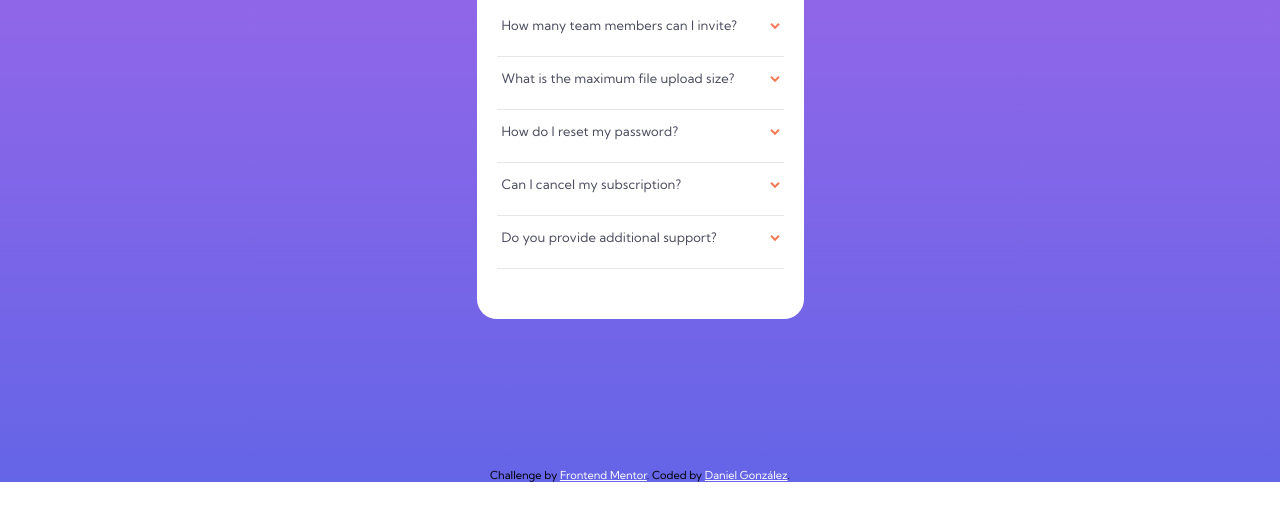
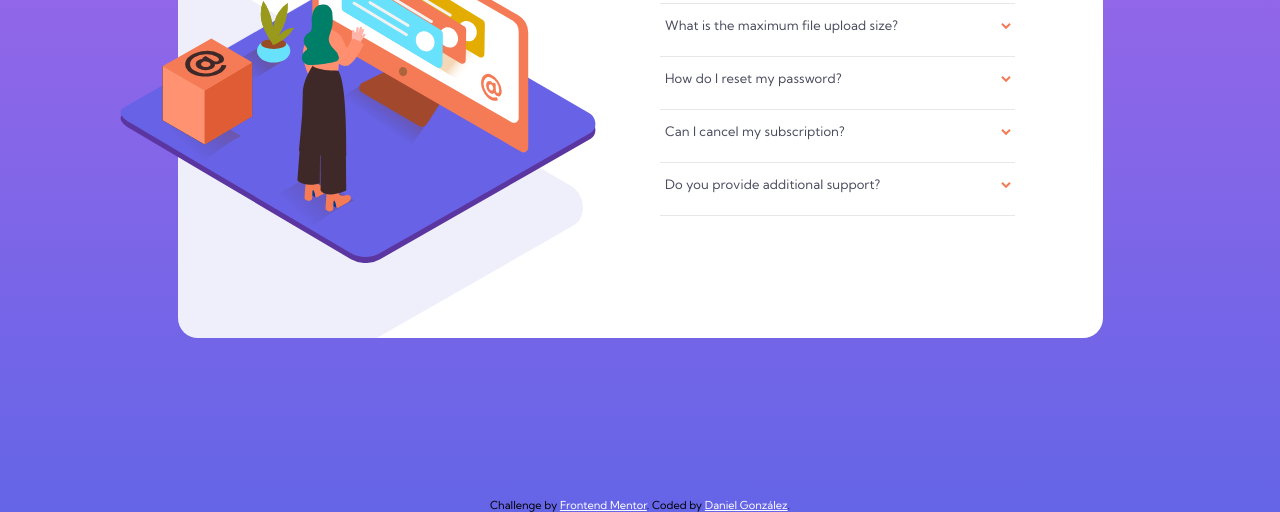
Before and after one commit to odagora/faq-accordion-card, a plain HTML site: page index.html in a window 1280 px wide. Shown: the part 332-844 px from the top of the page. Before the commit the page ends 814 px from the top, so only its background shows below. Drawn offline with Linux system fonts and the light colour scheme.

Commit message:
:lipstick: add card desktop styling

```diff
--- a/index.html
+++ b/index.html
@@ -9,6 +9,7 @@
 	<link href="https://fonts.googleapis.com/css2?family=Kumbh+Sans:wght@400;700&display=swap" rel="stylesheet">
   <title>Frontend Mentor | FAQ Accordion Card</title>
   <link rel="stylesheet" href="./css/styles.css">
+  <link rel="stylesheet" href="./css/tablet.css" media="(min-width: 750px)">
 </head>
 <body>
   <main class="card">
--- a/sass/_cards.scss
+++ b/sass/_cards.scss
@@ -1,7 +1,8 @@
 .card {
+    margin: 10vh auto;
     &__body {
         position: relative;
-        margin: 148px 24px 0;
+        margin: 148px auto;
         width: 327px;
         background-color: #FFFFFF;
         border-radius: 20px;
--- a/sass/_headers.scss
+++ b/sass/_headers.scss
@@ -1,7 +1,6 @@
 .card {
-    display: flex;
-    flex-wrap: wrap;
-    flex-direction: column;
+    display: grid;
+    grid-template-columns: repeat(auto-fit, minmax(375px, 1fr));
     align-items: center;
     min-height: 100vh;
     &__header {
@@ -11,7 +10,7 @@
         position: absolute;
         left: 50%;
         transform: translateX(-50%);
-        margin-top: 24px;
+        margin-top: 10px;
         z-index: 1;
         & picture {
             display: block;
@@ -24,7 +23,7 @@
             display: block;
             margin: 0 auto;
             width: 235px;
-            height: 210px;
+            height: 232px;
         }
     }
 }
--- /dev/null
+++ b/sass/tablet.scss
@@ -0,0 +1,38 @@
+.card {
+  margin: 20vh auto;
+  width: 925px;
+  height: 510px;
+  min-height: auto;
+  background-color: #FFFFFF;
+  border-radius: 20px;
+  &__header {
+    height: 100%;
+    background-image: url('../images/bg-pattern-desktop.svg');
+    background-repeat: no-repeat;
+    background-position: -560px -295px;
+  }
+  &__image {
+    margin-top: 0;
+    top: 50%;
+    transform: translateY(-50%);
+    left: -60px;
+    & picture {
+      height: auto;
+    }
+    & img {
+      width: 480px;
+      height: 360px;
+    }
+  }
+  &__body {
+    margin: 0;
+    width: 395px;
+    height: 100%;
+    background-color: transparent;
+  }
+  &__title {
+    margin-top: 65px;
+    padding: 0 37px;
+    text-align: left;
+  }
+}
```
Also changed, not shown: css/styles.css, css/tablet.css (added), 2 other files.
